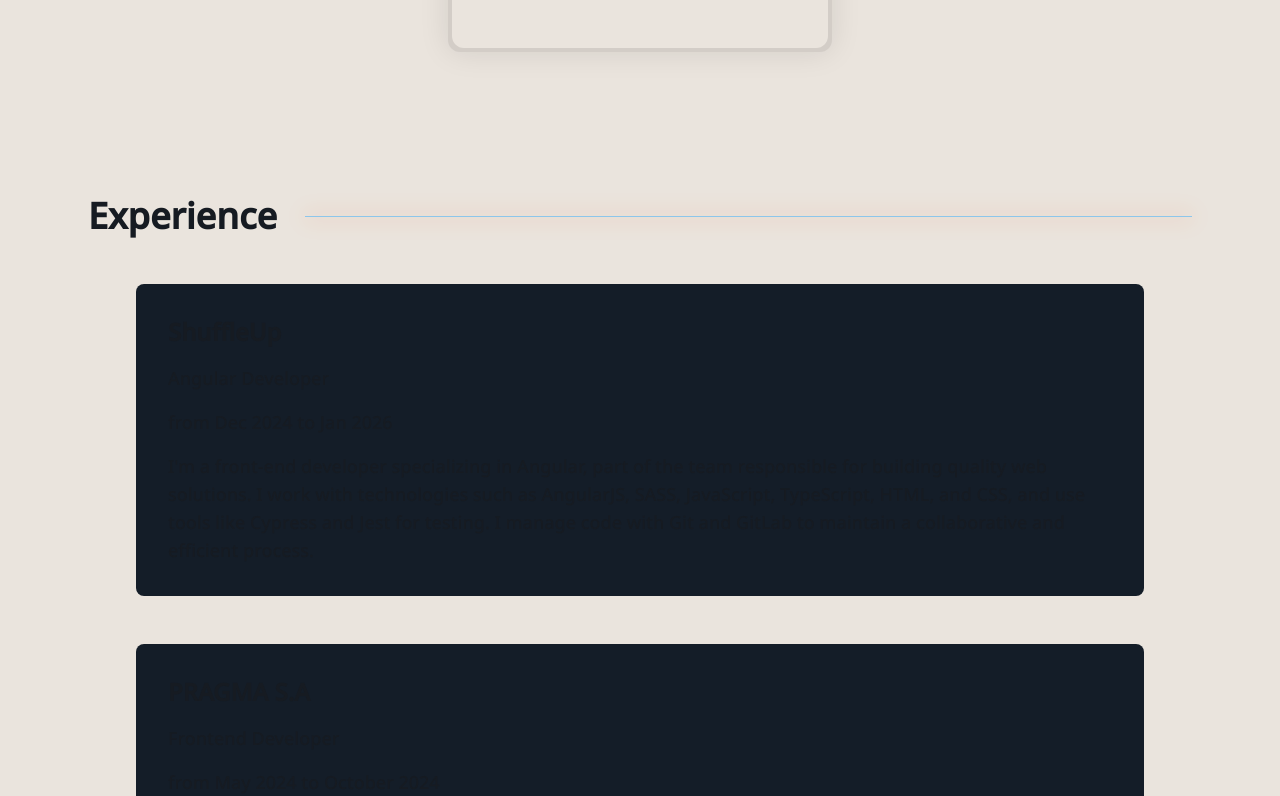
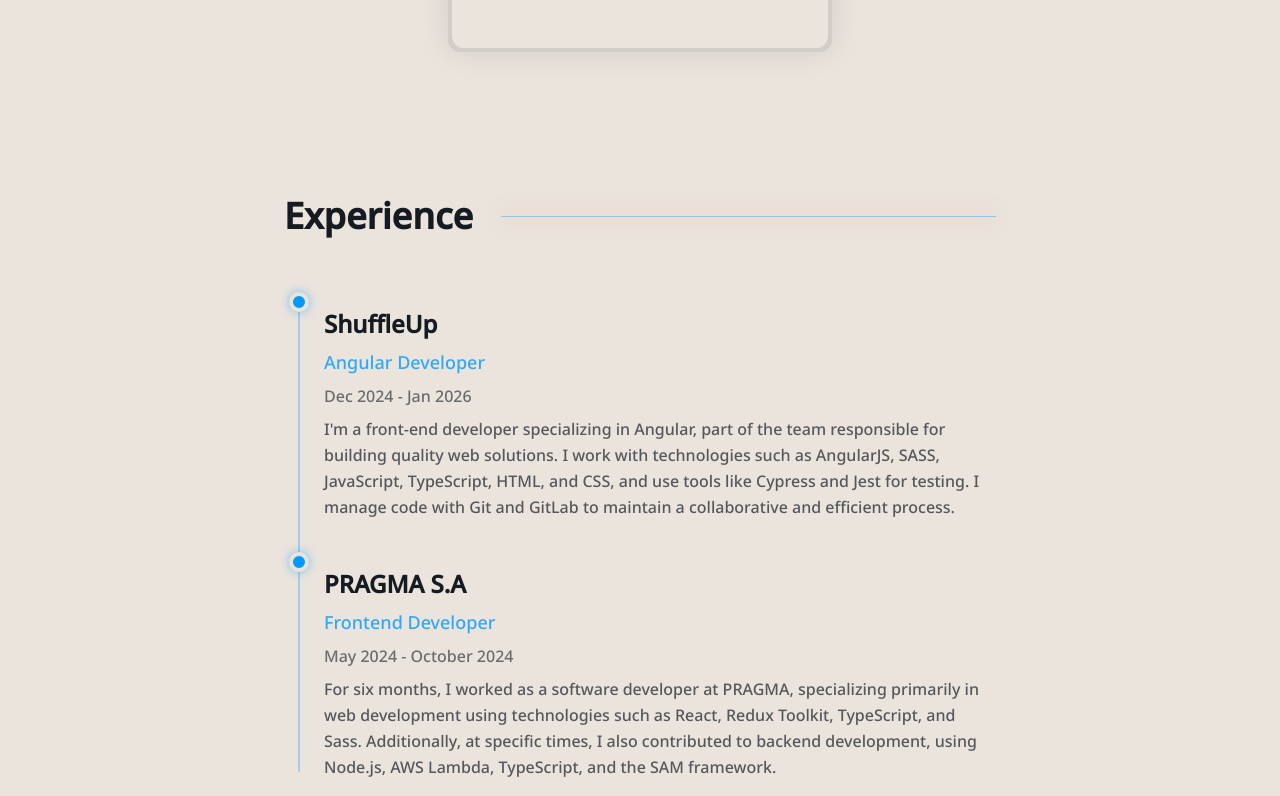
Before and after one commit to Montes01/ReactPortfolio, a React (Vite) app: page / in a window 1280 px wide. Shown: the part 884-1680 px from the top of the page. Built offline with nearby package versions, Linux system fonts and the light colour scheme.

Commit message:
feat: convert experience to timeline list view

```diff
--- a/src/components/body/Experience.tsx
+++ b/src/components/body/Experience.tsx
@@ -6,7 +6,7 @@
 
     return (
 
-        <section className="flex flex-col px-12 smaller:px-5 pt-16 max-w-limit">
+        <section className="flex flex-col px-12 smaller:px-5 py-16 max-w-limit">
             <div
                 className="flex gap-7 justify-start w-full items-center tiny:justify-center"
             >
@@ -20,29 +20,33 @@
                 >
                 </div>
             </div>
-            <section
-                id="pro"
-                className="flex flex-wrap gap-12 justify-center items-center p-12 smaller:px-1 overflow-x-hidden"
-            >
+
+            <div className="flex flex-col mt-12 relative">
+                <div className="absolute left-[14px] top-6 bottom-8 w-[2px] bg-neon/30 rounded-full" />
+
                 {
                     LaboralExperience.map((el: ExperienceType) => (
-                        <article key={el.company} className="flex flex-col gap-4 items-start bg-bg p-8 rounded-lg shadow-basic ">
+                        <article key={el.company} className="relative py-6 pl-10">
+                            <div className="absolute left-[5px] top-2 w-5 h-5 rounded-full bg-neon border-4 dark:border-primary-dark border-primary-light shadow-[0_0_10px_rgba(9,153,255,0.5)]" />
+
+                            <div className="flex flex-col gap-2">
                                 <h3 className="text-2xl font-bold dark:text-secondary-dark text-secondary-light">
                                     {el.company}
                                 </h3>
-                            <p className="text-lg dark:text-secondary-dark text-secondary-light">
+                                <p className="text-lg dark:text-neon text-neon/80 font-medium">
                                     {el.title}
                                 </p>
-                            <p className="text-lg dark:text-secondary-dark text-secondary-light">
-                                from {el.startDate} to {el.endDate}
+                                <p className="text-base dark:text-secondary-dark/60 text-secondary-light/60">
+                                    {el.startDate} - {el.endDate}
                                 </p>
-                            <p className="text-lg dark:text-secondary-dark text-secondary-light">
+                                <p className="text-base dark:text-secondary-dark/80 text-secondary-light/70 leading-relaxed max-w-2xl">
                                     {el.description}
                                 </p>
+                            </div>
                         </article>
                     ))
                 }
-            </section>
+            </div>
         </section>
 
     )
```
Lines whose indentation alone changed are shown as unchanged.
